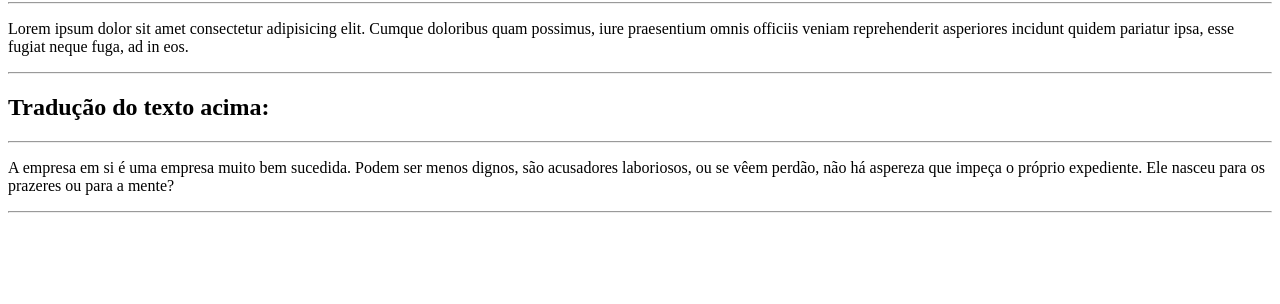
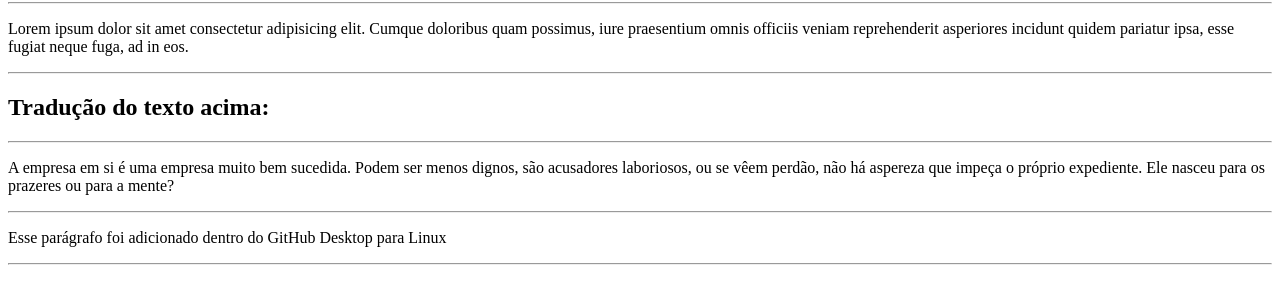
Before and after one commit to LuisGabriel701/Ola-Mundo, a plain HTML site: page site-OlaMundo/index.html in a window 1280 px wide. Shown: the part 78-382 px from the top of the page. Drawn offline with Linux system fonts and the light colour scheme.

Commit message:
Modification

```diff
--- a/site-OlaMundo/index.html
+++ b/site-OlaMundo/index.html
@@ -14,5 +14,7 @@
     <hr>
     <p>A empresa em si é uma empresa muito bem sucedida. Podem ser menos dignos, são acusadores laboriosos, ou se vêem perdão, não há aspereza que impeça o próprio expediente. Ele nasceu para os prazeres ou para a mente?</p>
     <hr>
+    <p>Esse parágrafo foi adicionado dentro do GitHub Desktop para Linux</p>
+    <hr>
 </body>
 </html>
```
